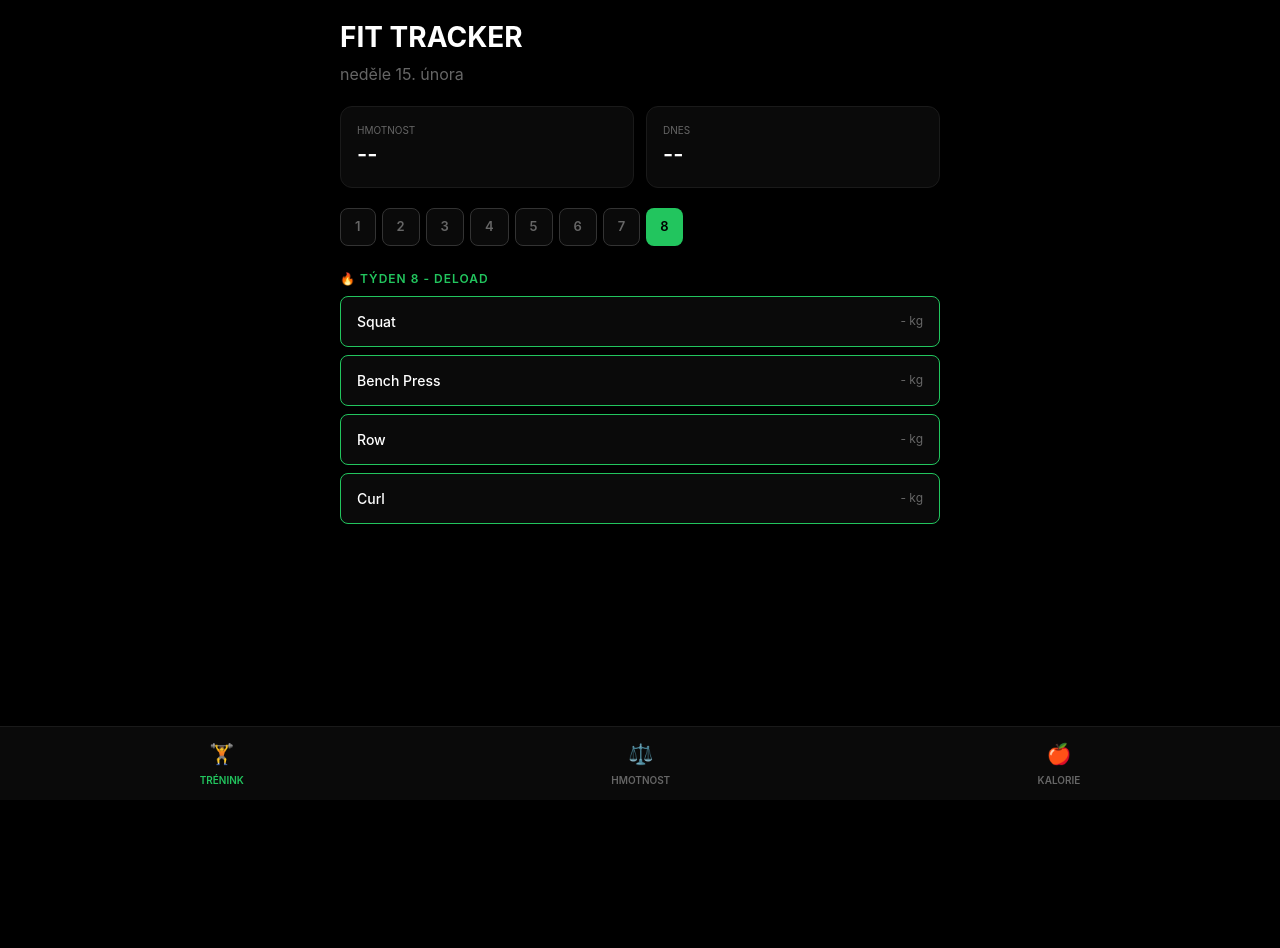
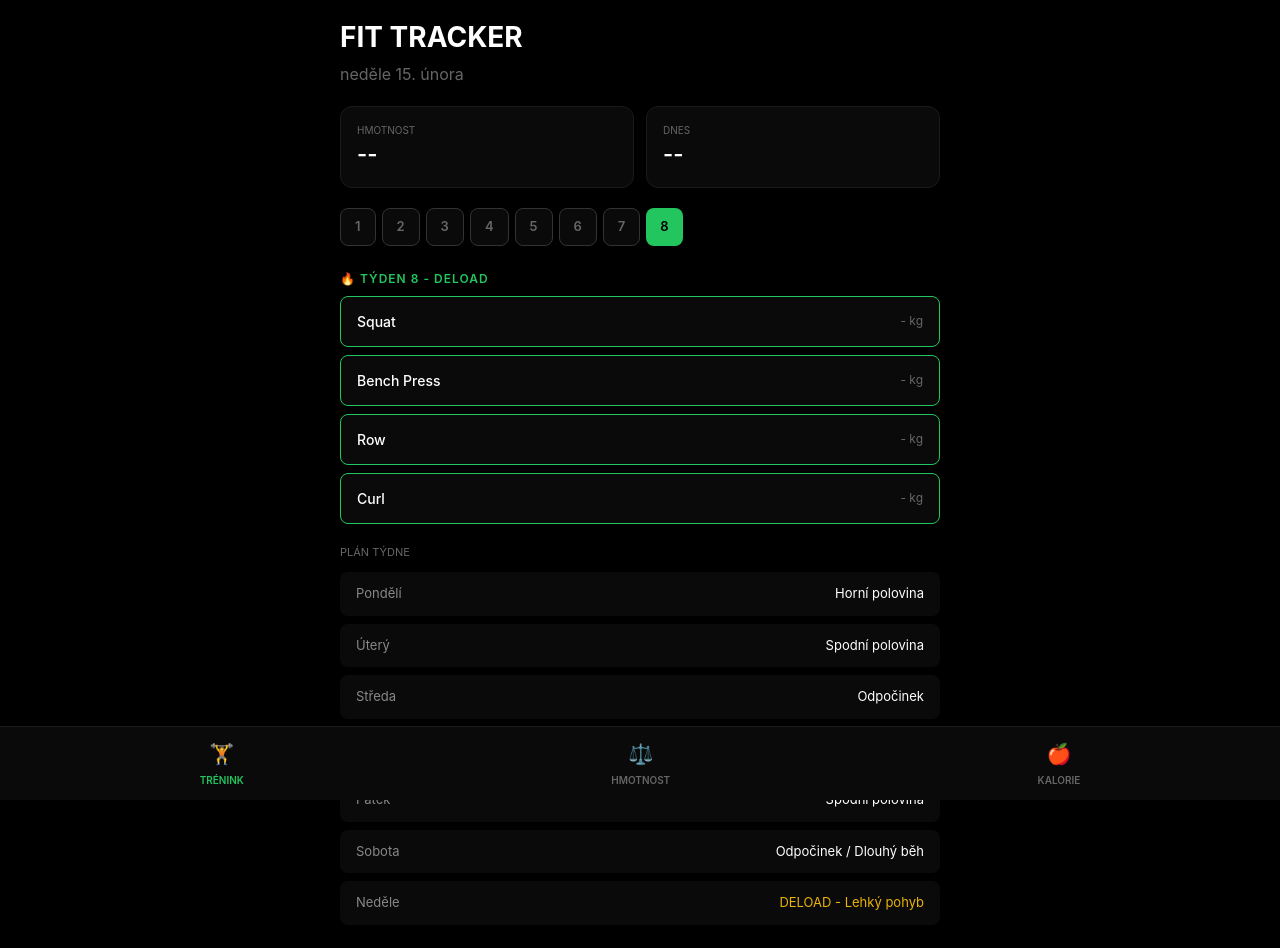
Before and after one commit to FiTomas/fit-tracker, a Next.js app: page / in a window 1280 px wide. Shown: the top 948 px of the page. Before the commit the page ends 800 px from the top, so only its background shows below. Built offline with nearby package versions, Linux system fonts and the light colour scheme.

Commit message:
Add: week plan showing days of the week

```diff
--- a/src/app/page.tsx
+++ b/src/app/page.tsx
@@ -18,6 +18,16 @@ const MESOCYCLE: Mesocycle[] = [
   { week: 6, type: 'PEAK', description: '4x5 @ 85% 1RM' },
   { week: 7, type: 'PEAK', description: '3x3 @ 90% 1RM' },
   { week: 8, type: 'DELOAD', description: '3x10 @ 50% 1RM' },
+];
+
+const MESO_DAYS = [
+  { day: "Pondělí", workout: "Horní polovina" },
+  { day: "Úterý", workout: "Spodní polovina" },
+  { day: "Středa", workout: "Odpočinek" },
+  { day: "Čtvrtek", workout: "Horní polovina" },
+  { day: "Pátek", workout: "Spodní polovina" },
+  { day: "Sobota", workout: "Odpočinek / Dlouhý běh" },
+  { day: "Neděle", workout: "DELOAD - Lehký pohyb" },
 ];
 
 const WEEK_EXERCISES: Record<number, string[]> = {
@@ -165,6 +175,14 @@ export default function Home() {
                 );
               })}
             </div>
+
+            <h4 style={{ color: '#666', fontSize: '11px', textTransform: 'uppercase', marginBottom: '12px' }}>PLÁN TÝDNE</h4>
+            {MESO_DAYS.map(d => (
+              <div key={d.day} style={{ background: '#0a0a0a', borderRadius: '8px', padding: '12px 16px', marginBottom: '8px', display: 'flex', justifyContent: 'space-between' }}>
+                <span style={{ color: '#888', fontSize: '13px' }}>{d.day}</span>
+                <span style={{ color: d.workout.includes('DELOAD') ? '#eab308' : '#fff', fontSize: '13px' }}>{d.workout}</span>
+              </div>
+            ))}
           </>
         )}
 
```
